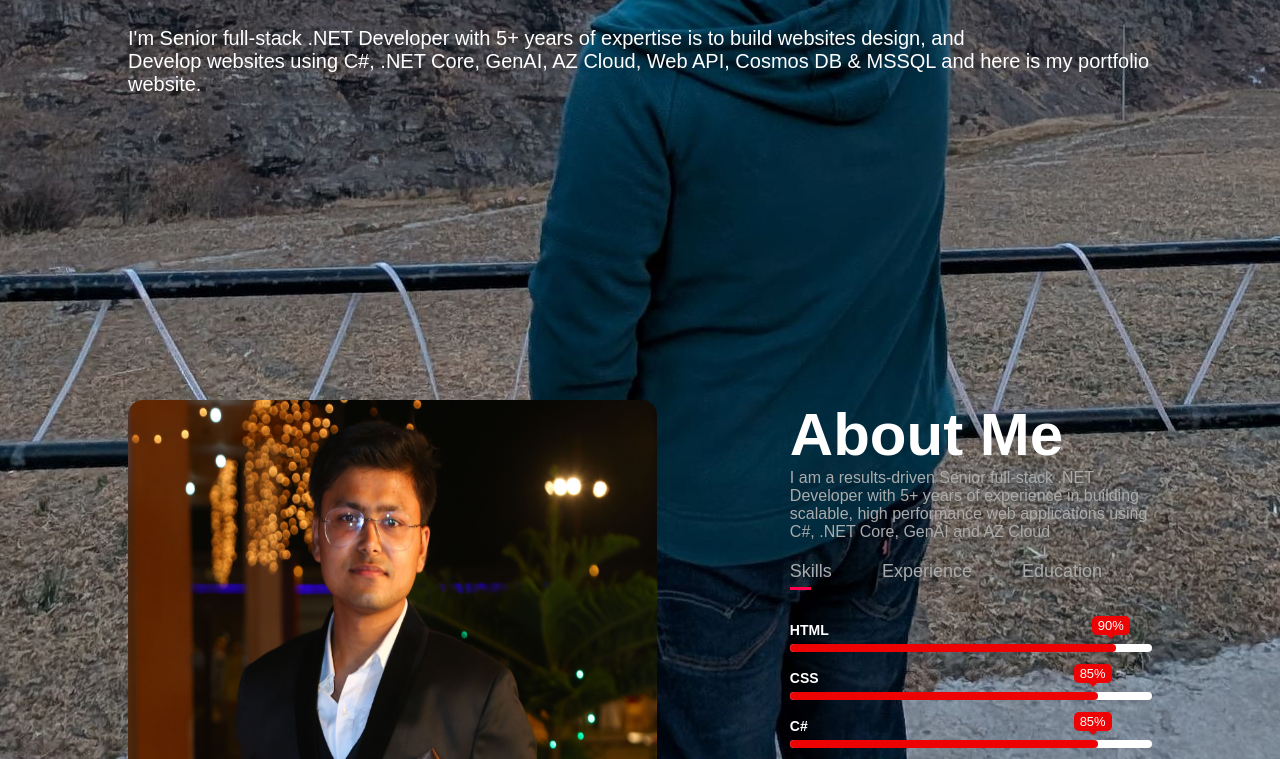
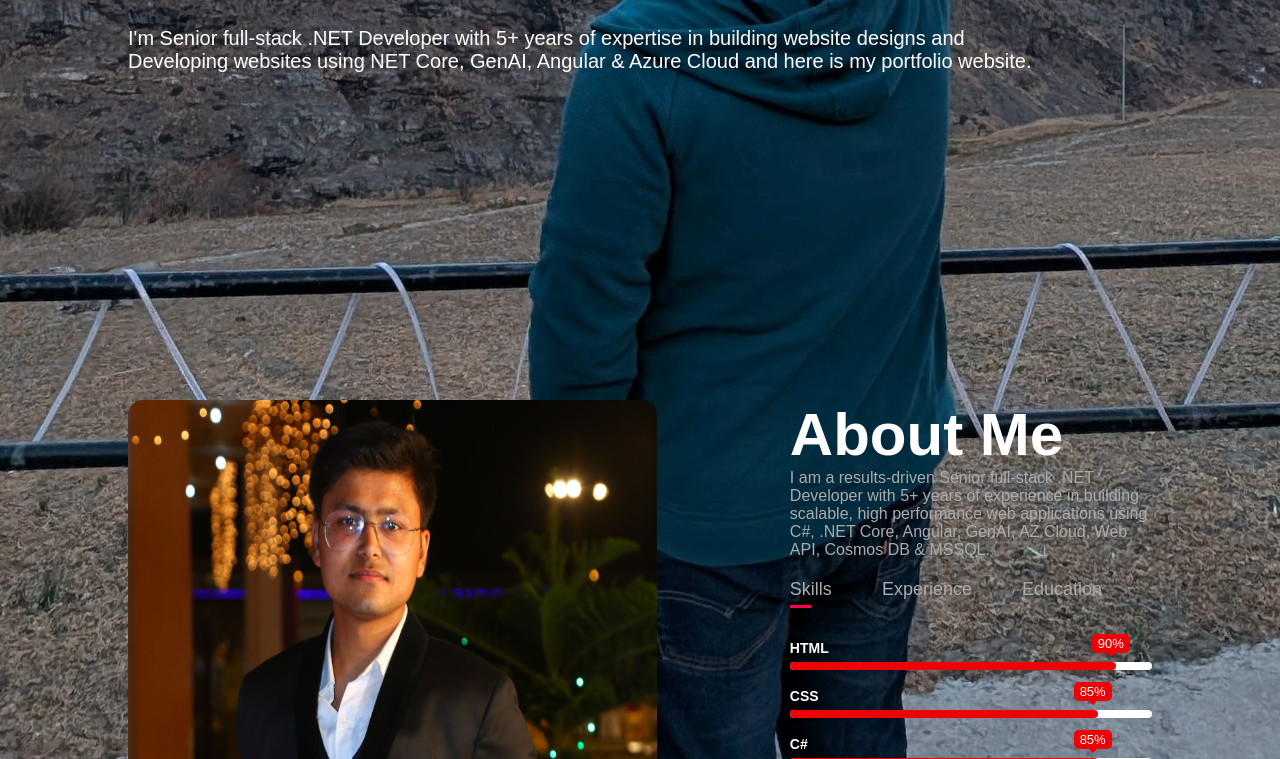
Before and after one commit to takshat251/portfolio, a plain HTML site: page index.html in a window 1280 px wide. Shown: the part 490-1249 px from the top of the page. Drawn offline with nearby package versions, Linux system fonts and the light colour scheme.

Commit message:
Update index.html

```diff
--- a/index.html
+++ b/index.html
@@ -36,9 +36,9 @@
                 <h3>Hello, It's Me</h3>
                 <h1>Akshat Mittal</h1>
                 <h3>And I'm a <span class="text1"></span></h3>
-                <p class="para">I'm Senior full-stack .NET Developer with 5+ years of expertise is to build websites design, and</p>
+                <p class="para">I'm Senior full-stack .NET Developer with 5+ years of expertise in building website designs and</p>
 
-                <p class="para">Develop websites using C#, .NET Core, GenAI, AZ Cloud, Web API, Cosmos DB & MSSQL and here is my portfolio website.</p>
+                <p class="para">Developing websites using NET Core, GenAI, Angular & Azure Cloud and here is my portfolio website.</p>
 
             </div>
         </div>
@@ -53,7 +53,7 @@
                 <div class="about-col-2">
                     <h1 class="sub-title">About Me</h1>
                     <p>I am a results-driven Senior full-stack .NET Developer with 5+ years of experience in building scalable, high
-                        performance web applications using C#, .NET Core, GenAI and AZ Cloud
+                        performance web applications using  C#, .NET Core, Angular, GenAI, AZ Cloud, Web API, Cosmos DB & MSSQL.
                     </p>
 
                           <div class="tab-titles">
```
